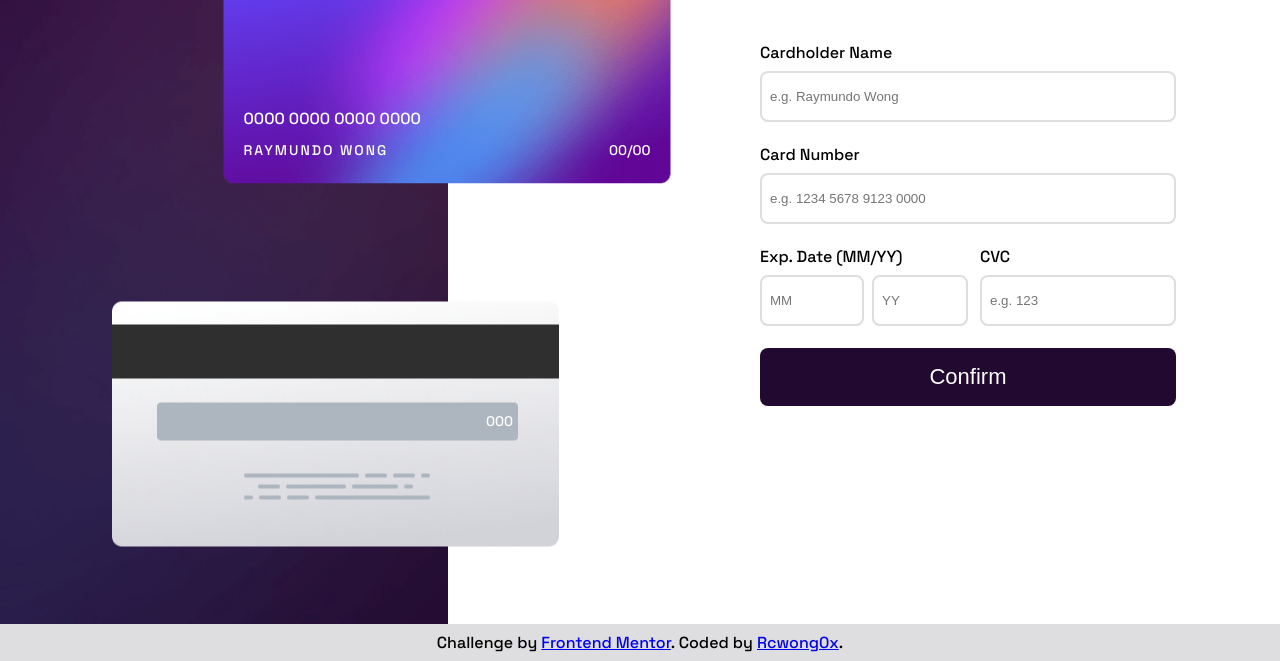
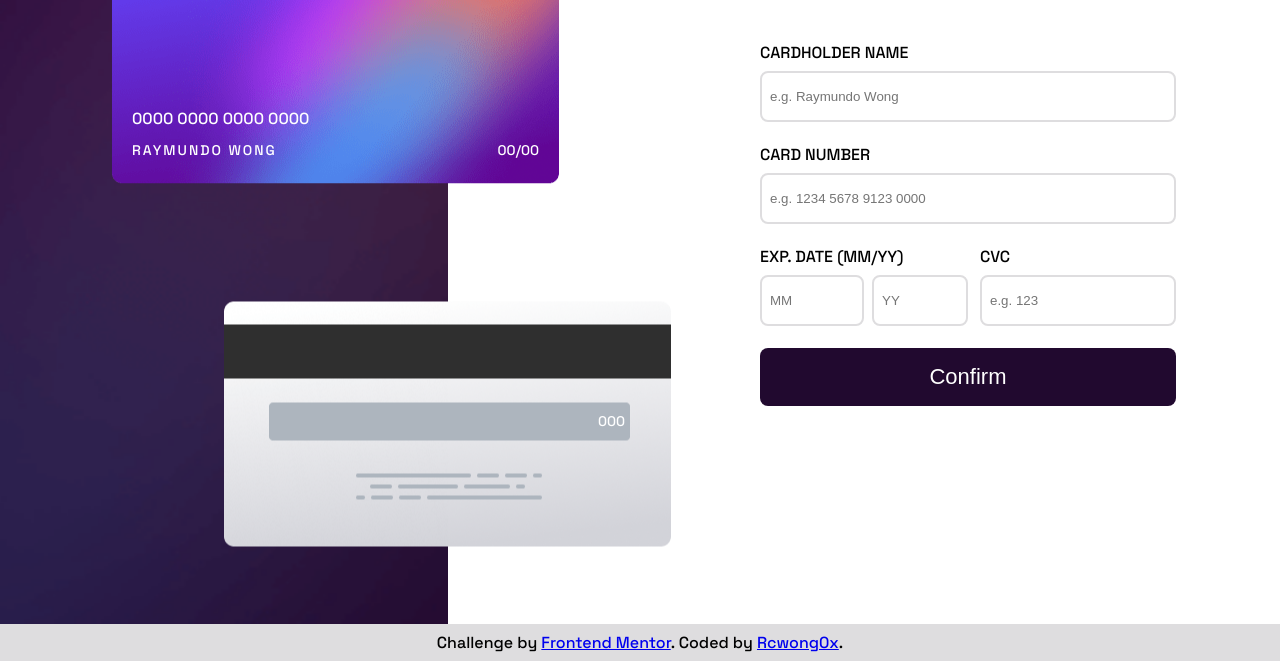
Before and after one commit to Rcwong0x/Interactive-card-details, a plain HTML site: page index.html in a window 1280 px wide. Shown: the part 176-837 px from the top of the page. Drawn offline with Linux system fonts and the light colour scheme.

Commit message:
Refactor

```diff
--- a/css/main.css
+++ b/css/main.css
@@ -147,7 +147,10 @@
     margin: 0;
     background-color: var(--white);
   }
-
+  .form-submit__label {
+    font-weight: 500;
+    text-transform: uppercase;
+  }
   .row {
     display: flex;
     flex-direction: row;
@@ -313,12 +316,12 @@
 
     }
     .card-front {
-      left: 0%;
+      left: 25%;
       top: 25%;
-      transform: translate(50%, -35%);
+      transform: translateY(-35%);
     }
     .card-back {
-      left: 25%;
+      left: 50%;
       bottom: 25%;
       transform: translateY(50%);
     }
--- a/index.html
+++ b/index.html
@@ -36,19 +36,19 @@
       <form class="form-submit" action="">
         <div class="row">
           <div class="col-12">
-            <label for="name">Cardholder Name</label>
+            <label class="form-submit__label" for="name">Cardholder Name</label>
             <input class="input" id="name" name="name" type="text" placeholder="e.g. Raymundo Wong" maxlength="25" required>
           </div>
         </div>
         <div class="row">
           <div class="col-12">
-            <label for="number">Card Number</label>
+            <label class="form-submit__label" for="number">Card Number</label>
             <input class="input" id="number" name="number" type="text" placeholder="e.g. 1234 5678 9123 0000" pattern="[0-9 ]{19}" required>
           </div>
         </div>
         <div class="row">
           <div class="col-6">
-            <label for="exp-mm">Exp. Date (MM/YY)</label>
+            <label class="form-submit__label" for="exp-mm">Exp. Date (MM/YY)</label>
             <div class="row">
               <div class="col-6">
                 <input class="input" id="exp-mm" name="exp-mm" type="text" placeholder="MM" pattern="[0-9]{2}" required>
@@ -59,7 +59,7 @@
             </div>
           </div>
           <div class="col-6 pl-12">
-            <label for="cvc">CVC</label>
+            <label class="form-submit__label" for="cvc">CVC</label>
             <input class="input" id="cvc" name="cvc" type="text" placeholder="e.g. 123" pattern="[0-9]{3}" required>
           </div>
         </div>
```
